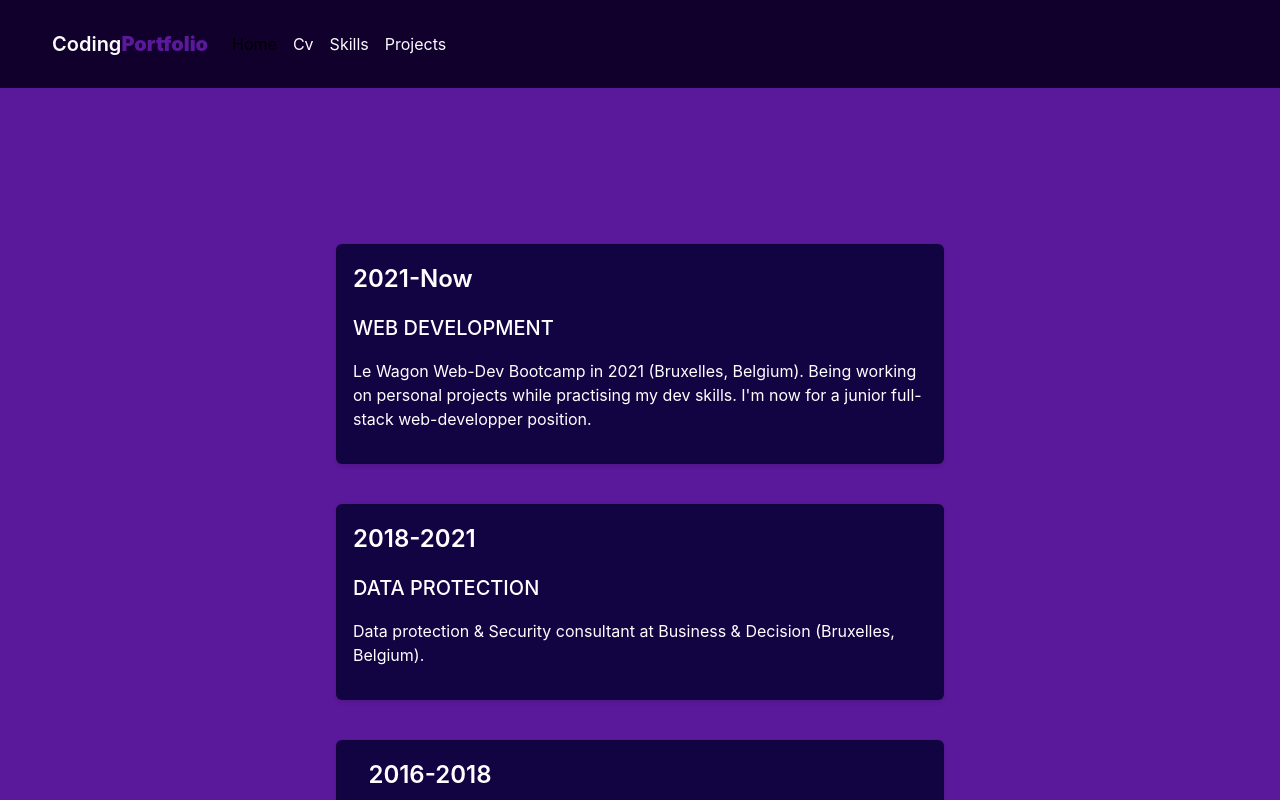
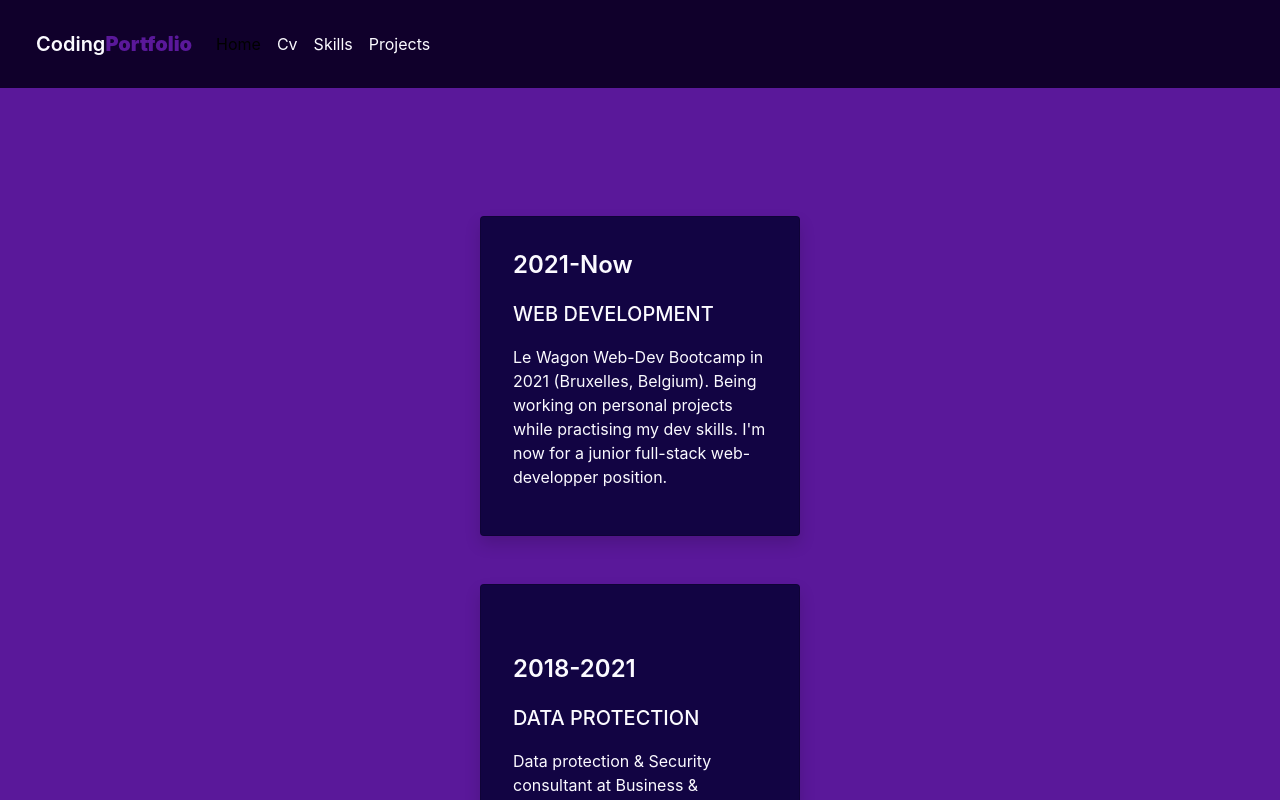
Before and after one commit to LaureneEpp/portfolio, a React (Vite) app: page /cv in a window 1280 px wide. Built offline with nearby package versions, Linux system fonts and the light colour scheme.

Commit message:
improved cv page

```diff
--- a/src/components/Card.jsx
+++ b/src/components/Card.jsx
@@ -1,7 +1,9 @@
 function Card({ title, date, desc }) {
   return (
-    <div className="card w-50 h-50 p-3 d-flex justify-content-center align-items-center">
-      <div className="card-text ">
+    <div
+      className="card m-4 p-3 bg_primary-color shadow  rounded-1 d-flex justify-content-center align-items-center"
+      style={{ width: "20rem", height: "20rem" }}>
+      <div className="white-color p-3 text-wrap ">
         <p className="fs-4 fw-semibold ">{date}</p>
         <p className="text-uppercase fs-5 fw-medium">{title}</p>
         <p className="fs-6 fw-normal">{desc}</p>
--- a/src/components/NavBar.jsx
+++ b/src/components/NavBar.jsx
@@ -4,9 +4,8 @@ function NavBar() {
   return (
     <nav className="navbar navbar-expand-lg bg_primary-color fixed-top z-2 p-4">
       <div className="container-fluid">
-        <a className="navbar-brand" href="#"></a>
         <Link to="/" className="navbar-brand">
-          <span className="fw-semibold link-underline-opacity-100">
+          <span className="fw-semibold link-offset-2 link-underline-opacity-100">
             Coding
             <strong>
               <span className="secondary-color">Portfolio</span>
--- a/src/features/Cv.jsx
+++ b/src/features/Cv.jsx
@@ -28,7 +28,7 @@ function Cv() {
   return (
     <div className="h-100 overflow-auto p-3">
       <div className="d-flex align-items-center justify-content-center ">
-        <div className="p-3 overflow-y-scroll" style={{ marginTop: "12rem" }}>
+        <div className="p-3 overflow-y-scroll" style={{ marginTop: "10rem" }}>
           {experiences.map((experience, index) => (
             <motion.div
               key={index}
--- a/src/styles/App.css
+++ b/src/styles/App.css
@@ -5,28 +5,18 @@
 .cropped-image-clip-polygon {
   clip-path: polygon(100% 0, 0 0, 50% 100%);
 }
-.navbar .navbar-brand,
-.navbar .nav-link {
-  color: #fbfaff;
-}
-
 /* @media screen and (max-width: 570px) {
   .presentation-title {
-      display: none;
+    display: none;
   }
 } */
 .card {
-  /* width: 50vw;
-  height: 50vh; */
-  /* display: flex;
-  align-items: center;
-  justify-content: center; */
-  border: 1px solid #ccc;
-  border-radius: 8px;
-  padding: 0px 10px 10px 10px;
-  margin: 20px 0;
-  box-shadow: 0 2px 4px rgba(0, 0, 0, 0.1);
-  background-color: #333;
+  /* border: 1px solid #ccc;
+  border-radius: 8px; */
+  /* padding: 0px 10px 10px 10px; */
+  /* margin: 20px 0; */
+  /* box-shadow: 0 2px 4px rgba(0, 0, 0, 0.1); */
+  /* background-color: #333; */
 }
 
 .card:nth-child(odd) {
@@ -34,7 +24,11 @@
   background-color: #120443;
 }
 
-.card-text {
-  font-size: 28px;
-  color: #fff;
+.navbar .navbar-brand,
+.navbar .nav-link {
+  color: #fbfaff;
 }
+
+.navbar .navbar-brand:hover {
+  color: #5a189a;
+}
```
